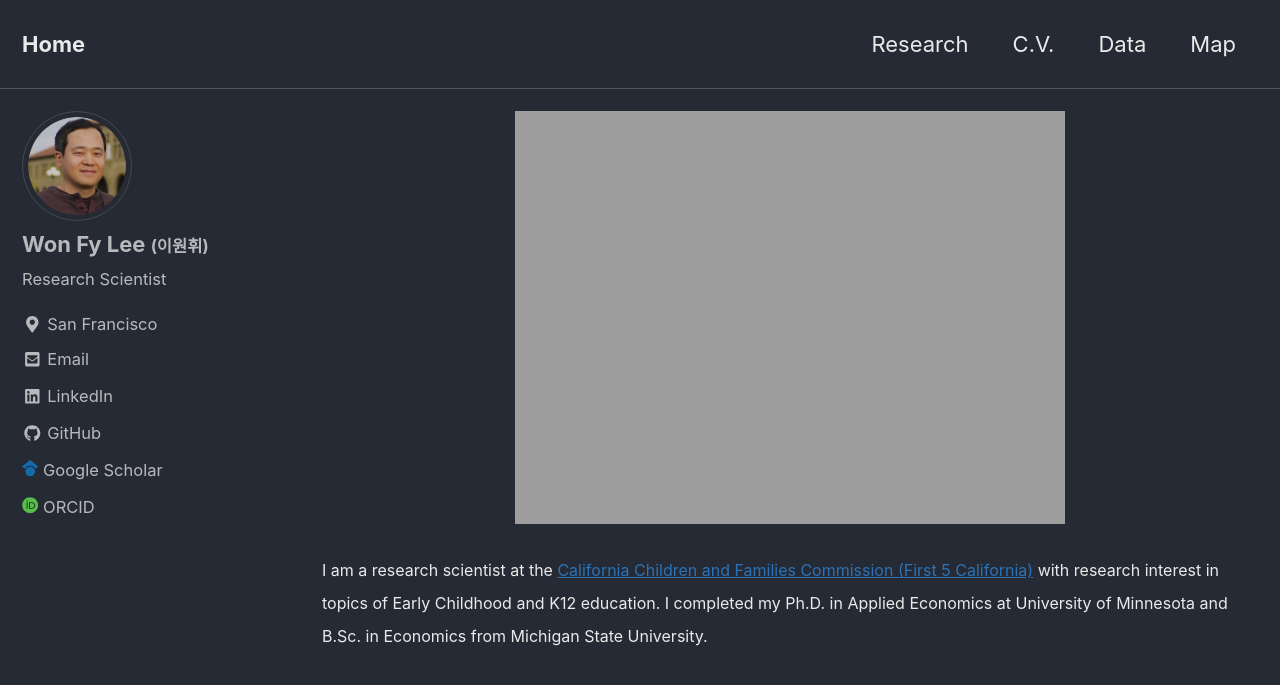
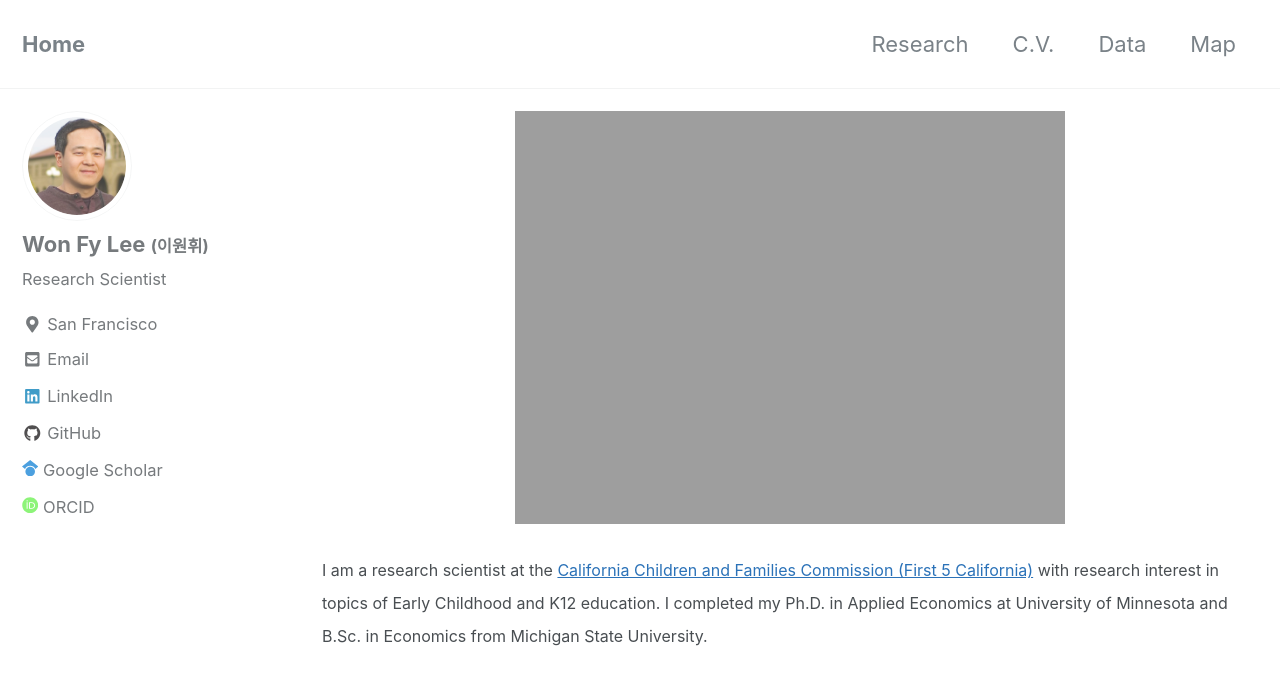
Before and after one commit to leex5089/leex5089.github.io, a Jekyll site: the page built from index.html, in a window 1280 px wide and 900 px high. Shown: the top 685 px of the window. Built offline with Jekyll 4.4.1, drawn with Linux system fonts in a browser that asks for light colours; nearby versions of some CDN libraries; the list of posts is cut into pages by our own code.

Commit message:
Update _config.yml

```diff
--- a/_config.yml
+++ b/_config.yml
@@ -12,7 +12,7 @@
 
 # theme                  : "minimal-mistakes-jekyll"
 # remote_theme           : "mmistakes/minimal-mistakes"
-minimal_mistakes_skin    : "dark" # "default", "aqua", "contrast", "dark", "dirt", "neon", "mint", "plum", "air"
+minimal_mistakes_skin    : "default" # "default", "aqua", "contrast", "dark", "dirt", "neon", "mint", "plum", "air"
 # Google Analytics
 analytics:
             provider: "google-universal"
```
